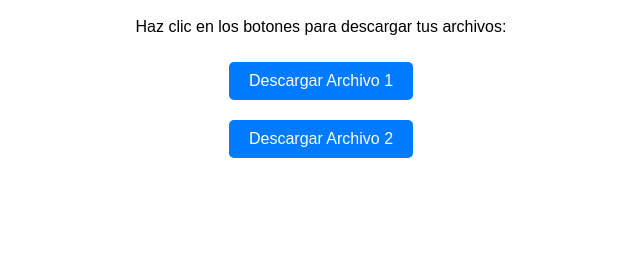
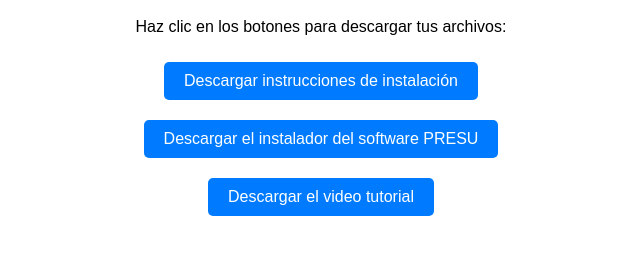
Before and after one commit to Ruloger/mi-pagina-descarga-presu, a plain HTML site: page index.html in a window 1280 px wide. Shown: the part 90-344 px from the top of the page, without its empty margins (319-959 px from the left). Drawn offline with Linux system fonts and the light colour scheme.

Commit message:
Add files via upload

```diff
--- a/index.html
+++ b/index.html
@@ -14,11 +14,16 @@
     <p>Haz clic en los botones para descargar tus archivos:</p>
 
     <!-- Primer archivo -->
-    <a href="https://drive.usercontent.google.com/download?id=112-w3Va8KMkqpSjnVadmC1LSRFuRb61U" class="boton">Descargar Archivo 1</a>
+    <a href="https://drive.usercontent.google.com/download?id=112-w3Va8KMkqpSjnVadmC1LSRFuRb61U" class="boton">Descargar instrucciones de instalación</a>
 
     <br>
 
     <!-- Segundo archivo -->
-    <a href="https://drive.usercontent.google.com/download?id=1vH1N_aXw-Lh6nhy4myhBce3fbFeqeNxI" class="boton">Descargar Archivo 2</a>
+    <a href="https://drive.usercontent.google.com/download?id=1vH1N_aXw-Lh6nhy4myhBce3fbFeqeNxI" class="boton">Descargar el instalador del software PRESU</a>
+
+    <br>
+
+    <!-- Tercer archivo -->
+    <a href="https://drive.usercontent.google.com/download?id=1mvszTHiL8W4pi_7bxeA-OTO4AjBg80T6" class="boton">Descargar el video tutorial</a>
 </body>
 </html>
```
